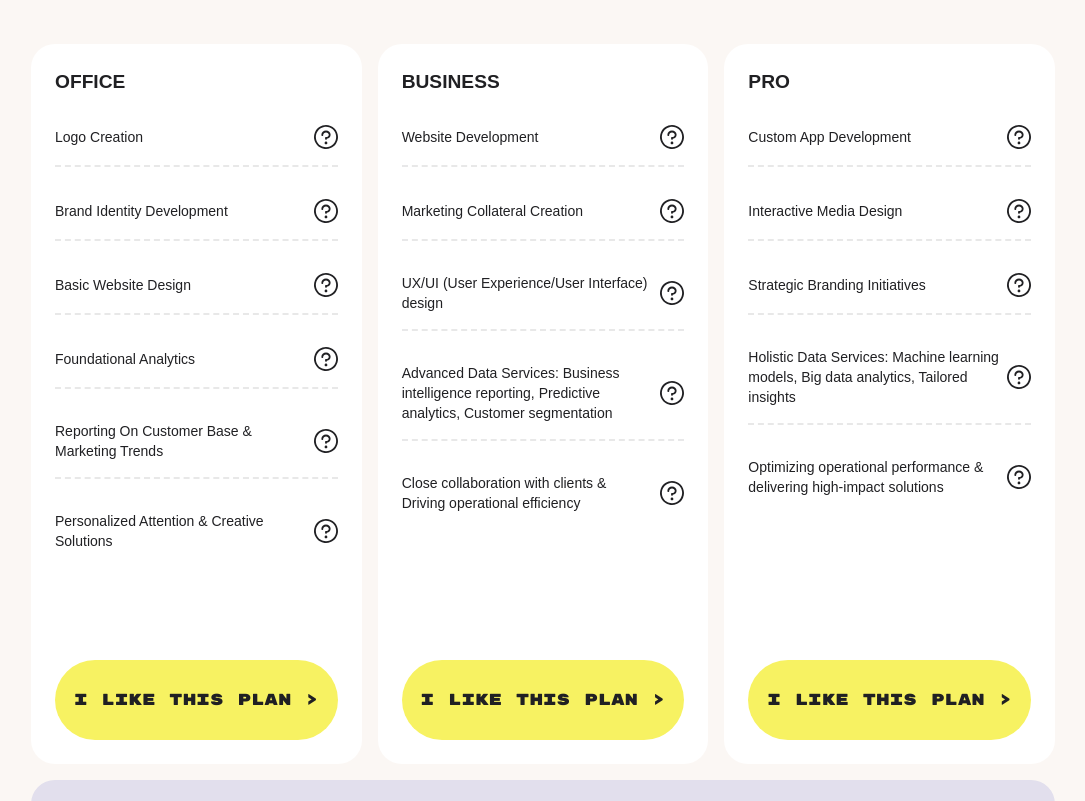
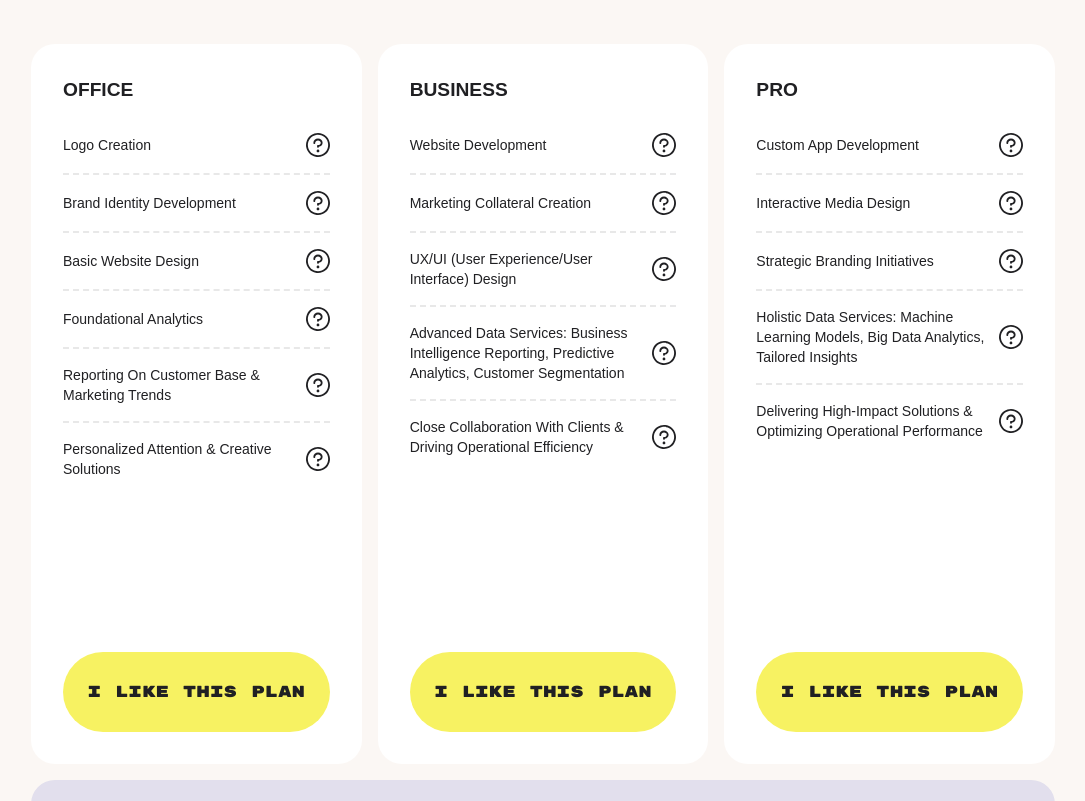
Before and after one commit to AdarshPeri/cyclop, a Next.js app: page /grow-your-brand in a window 1280 px wide. Shown: the part 520-1321 px from the top of the page, without its empty margins (97-1182 px from the left). Built offline with nearby package versions, Linux system fonts and the light colour scheme; a web font is replaced by a local one.

Commit message:
padding for subs

```diff
--- a/app/components/Subscription.js
+++ b/app/components/Subscription.js
@@ -65,7 +65,7 @@ export const PriceCard = ({ heading, width = '33%', para1, para2 }) => {
     <div
       className={`bg-primary-100 h-104 md:max-tablet:h-100 tablet:max-xl:h-150 xl:h-105 w-[${width}] tablet:w-[33%] rounded-4xl hover:brightness-95 group transition-colors duration-300`}
     >
-      <div className='py-4 px-4 max-sm:px-8 max-tablet:px-8 max-tablet:py-4 grid grid-cols-1 gap-4 md:max-xl:gap-3 grid-rows-[1fr_4fr_1fr] md:max-tablet:grid-rows-[1fr_2.4fr_1fr] tablet:grid-rows-[1fr_3.6fr_1fr] max-xs:gap-0 lg:gap-0'>
+      <div className='py-4 px-4 tablet:px-8 max-sm:px-8 max-tablet:px-8 max-tablet:py-4 grid grid-cols-1 gap-4 md:max-xl:gap-3 grid-rows-[1fr_4fr_1fr] md:max-tablet:grid-rows-[1fr_2.4fr_1fr] tablet:grid-rows-[1fr_3.6fr_1fr] max-xs:gap-0 lg:gap-0'>
         <div className='flex justify-start items-center'>
           <p className='uppercase text-1.2xl leading-tight font-extrabold'>
             {heading}
@@ -93,7 +93,7 @@ export const PriceCardBlack = ({ heading, width = '33%', para1, para2 }) => {
     <div
       className={`bg-alternate-50 text-white h-104 md:max-tablet:h-100 tablet:max-xl:h-150 xl:h-105 w-[${width}] tablet:w-[33%] rounded-4xl hover:brightness-95 group transition-colors duration-300`}
     >
-      <div className='py-4 px-4 max-sm:px-8 max-tablet:px-8 max-tablet:py-4 grid grid-cols-1 gap-4 md:max-xl:gap-3 grid-rows-[1fr_4fr_1fr] md:max-tablet:grid-rows-[1fr_2.4fr_1fr] tablet:grid-rows-[1fr_3.6fr_1fr] max-xs:gap-0 lg:gap-0'>
+      <div className='py-4 px-4 tablet:px-8 max-sm:px-8 max-tablet:px-8 max-tablet:py-4 grid grid-cols-1 gap-4 md:max-xl:gap-3 grid-rows-[1fr_4fr_1fr] md:max-tablet:grid-rows-[1fr_2.4fr_1fr] tablet:grid-rows-[1fr_3.6fr_1fr] max-xs:gap-0 lg:gap-0'>
         <div className='flex justify-start items-center'>
           <p className='uppercase text-1.2xl leading-tight font-extrabold'>
             {heading}
--- a/app/grow-your-brand/page.js
+++ b/app/grow-your-brand/page.js
@@ -97,7 +97,7 @@ export const subFeatures = [
       },
       {
         featureName:
-          'Optimizing operational performance & delivering high-impact solutions',
+          'delivering high-impact solutions & Optimizing operational performance',
         featureDesc: `Think of us as your business's personal efficiency gurus — streamlining processes, cutting costs, and making everything run smoother than a well-oiled machine.We bring serious know-how and creativity to the table & craft goal oriented solutions.`,
       },
     ],
@@ -157,7 +157,7 @@ const MainSection = () => {
 
 const Plan = ({ subFeature: { title, features } }) => {
   return (
-    <div className='bg-white rounded-3xl p-6 h-160 flex flex-col justify-between'>
+    <div className='bg-white rounded-3xl p-8 h-160 flex flex-col justify-between'>
       <div>
         <p className='uppercase text-1.2xl font-extrabold text-left mb-7'>
           {title}
@@ -165,10 +165,10 @@ const Plan = ({ subFeature: { title, features } }) => {
         <div className='flex flex-col gap-4 mb-10'>
           {features.map((feature, index) => (
             <div
-              className='flex justify-between items-center border-b-alternate-50/10 border-b-2 border-dashed mb-4 pb-4 last:border-none'
+              className='flex justify-between items-center border-b-alternate-50/10 border-b-2 border-dashed pb-4 last:border-none'
               key={index}
             >
-              <p className='text-sm pr-2'>{feature.featureName}</p>
+              <p className='text-sm pr-2 capitalize'>{feature.featureName}</p>
               <ReturnQuestionSvg desc={feature.featureDesc} />
             </div>
           ))}
@@ -178,7 +178,7 @@ const Plan = ({ subFeature: { title, features } }) => {
         href='/'
         className={`${rubik.className} bg-secondary-50 rounded-full w-[100%] h-20 max-sm:h-16 py-4 max-sm:py-2 md:max-tablet:px-1 max-xs:text-xs md:max-lg:text-sm uppercase flex items-center justify-center text-alternate-50 `}
       >
-        {'I Like This Plan >'}
+        {'I Like This Plan'}
       </Link>
     </div>
   );
```
